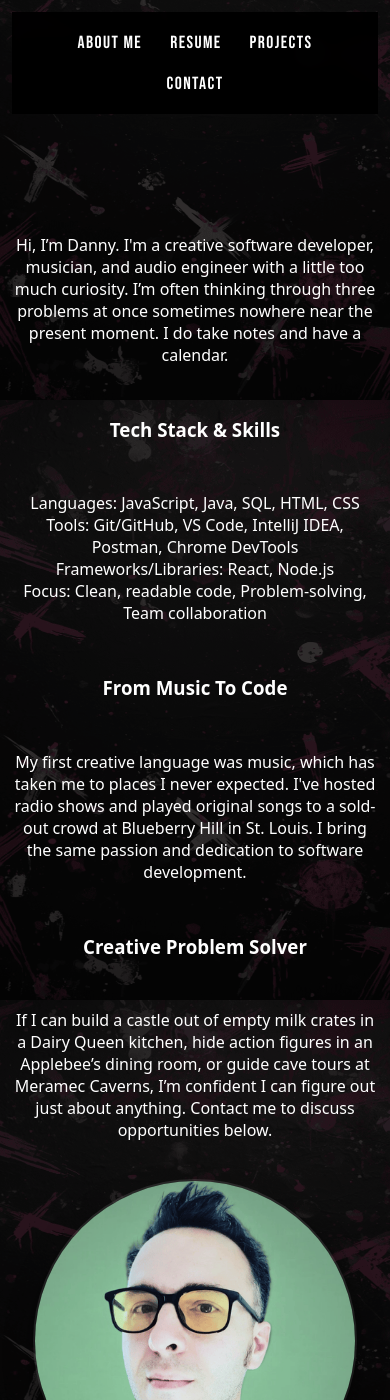
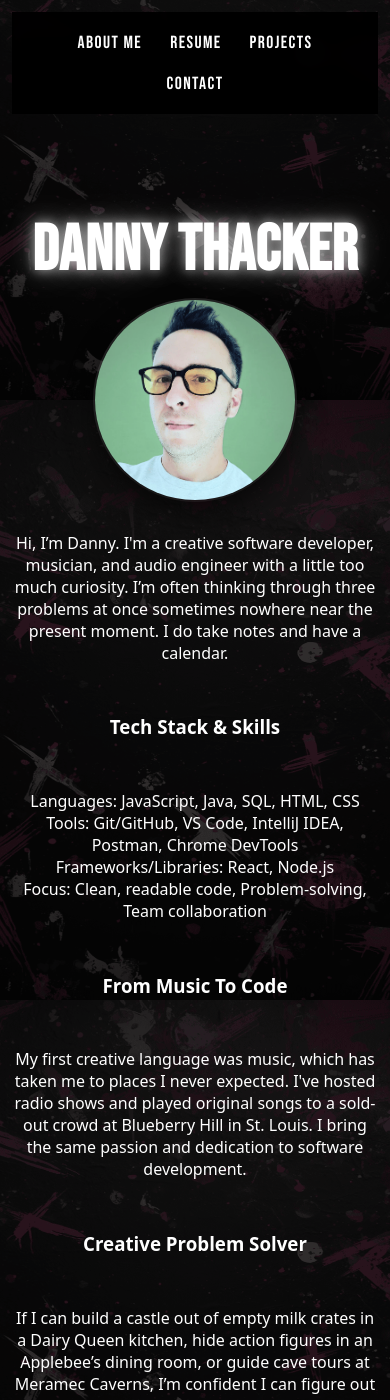
Before and after one commit to DanzillaDanny/DanzillaDanny.github.io, a Jekyll site: the page built from index.md, in a window 390 px wide and 1400 px high. Built offline with Jekyll 4.4.1, drawn with Linux system fonts in a browser that asks for light colours.

Commit message:
cell phone css adjust

```diff
--- a/assets/index.css
+++ b/assets/index.css
@@ -360,11 +360,6 @@
         gap: 1rem;
     }
 
-    /* Explicit order: H1 (hero-text) first, image second, then hero-body (all paragraphs & headings) */
-    .hero > .hero-text { order: 2; width: 100%; }
-    .hero > .profile-wrap { order: 1; float: none; margin: 0.5rem auto; width: 320px; height: 320px; }
-    .hero > .hero-body { order: 3; width: 100%; }
-
     .profile-wrap{
       width: 320px;
       height: 320px;
```
